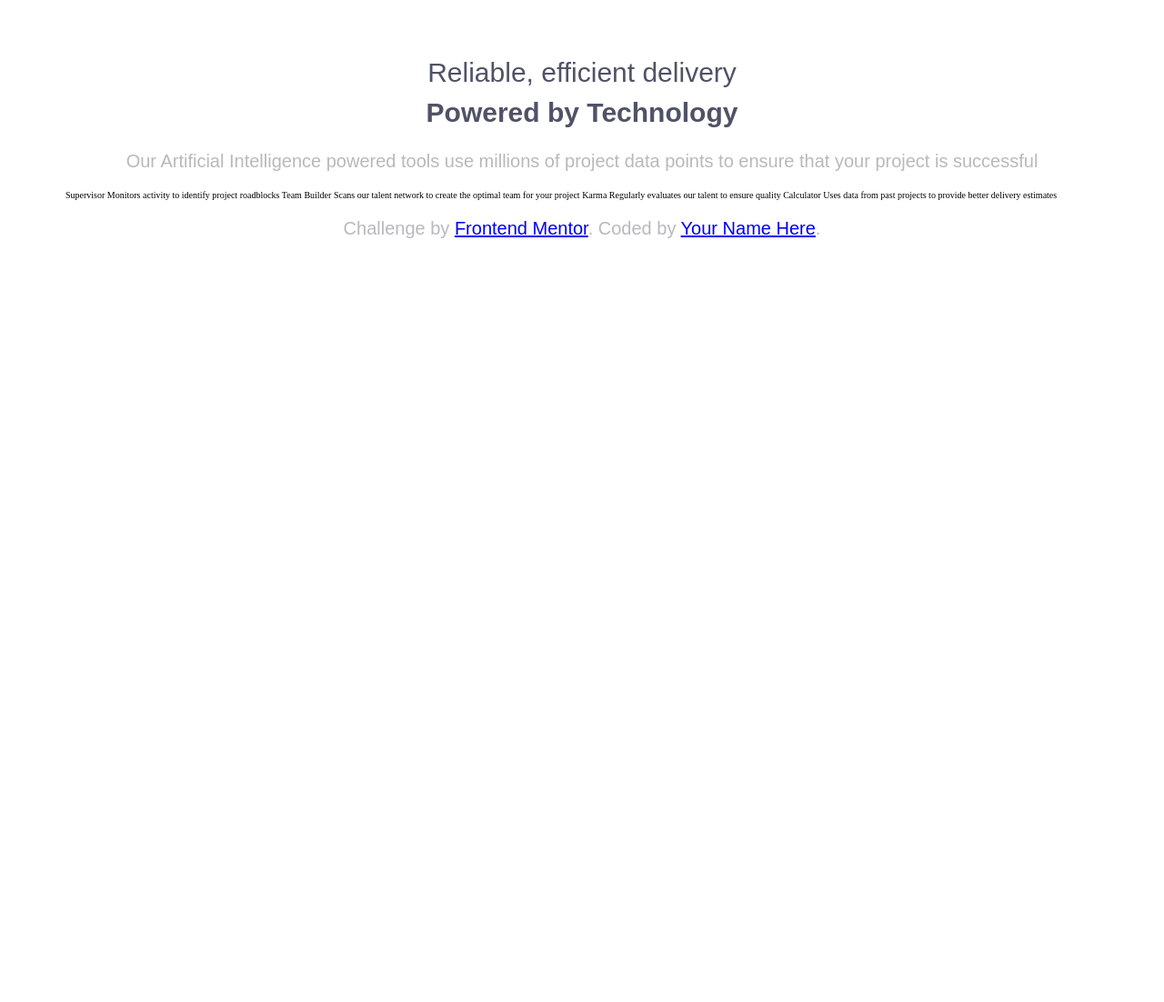
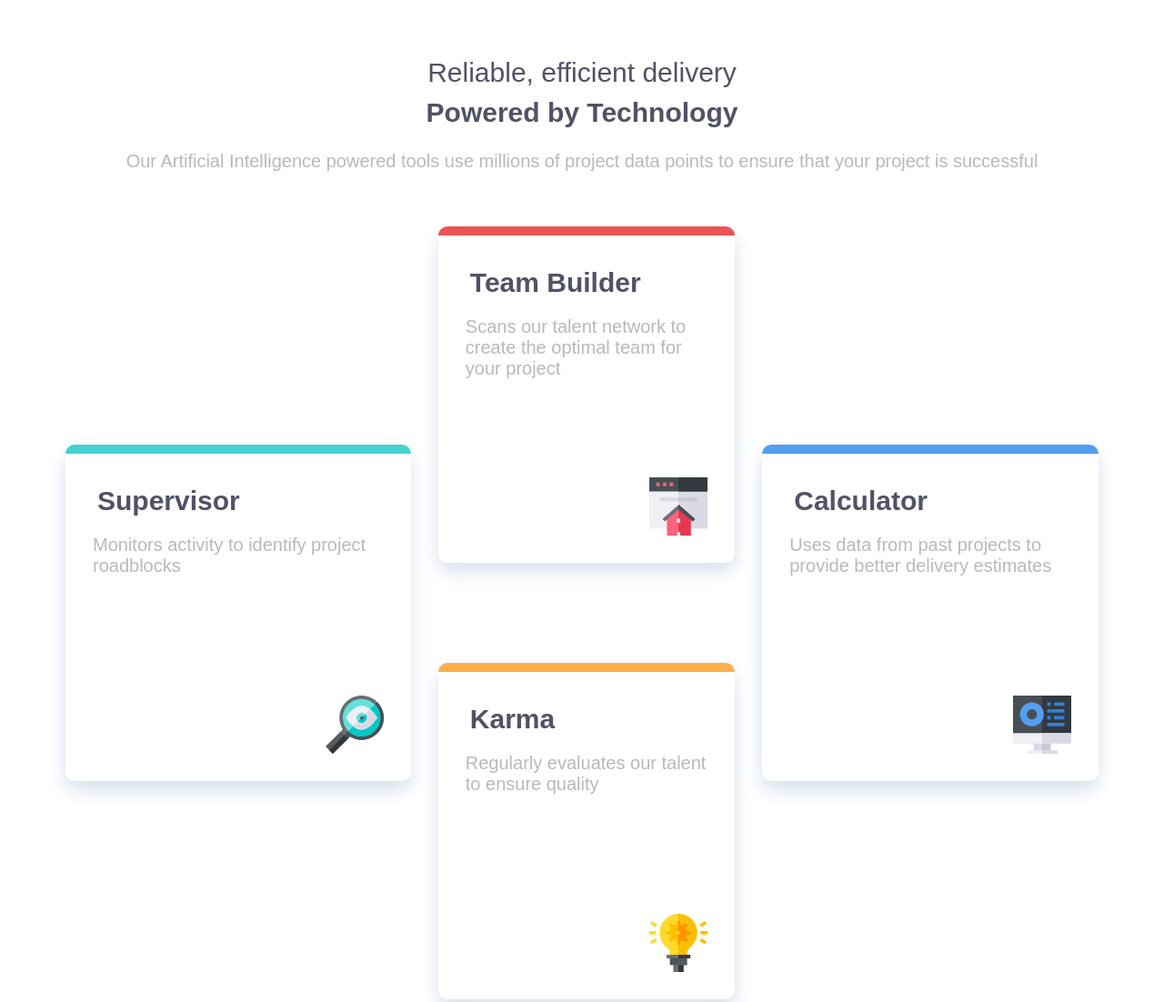
Before and after one commit to MohamedElias/Four-card-feature-section, a plain HTML site: page index.html in a window 1280 px wide. Shown: the top 1102 px of the page at 91% size. Before the commit the page ends 800 px from the top, so only its background shows below. Drawn offline with Linux system fonts and the light colour scheme.

Commit message:
finish the code

```diff
--- a/index.html
+++ b/index.html
@@ -25,26 +25,41 @@
       to ensure that your project is successful
     </p>
   </div>
+  <div class="cards-container">
+    <div class="card">
+      <h1> Supervisor </h1>
+      <p> Monitors activity to identify project roadblocks</p>
+      <img src="./images/icon-supervisor.svg" alt="Supervisor">
 
-  Supervisor
-  Monitors activity to identify project roadblocks
+    </div>
 
-  Team Builder
-  Scans our talent network to create the optimal team for your project
+    <div class="card">
+      <h1> Team Builder </h1>
+      <p>Scans our talent network to create the optimal team for your project</p>
+      <img src="./images/icon-team-builder.svg" alt="team-builder">
+    </div>
 
-  Karma
-  Regularly evaluates our talent to ensure quality
+    <div class="card">
+      <h1> Karma</h1>
+      <p> Regularly evaluates our talent to ensure quality</p>
+      <img src="./images/icon-karma.svg" alt="karma">
 
-  Calculator
-  Uses data from past projects to provide better delivery estimates
+    </div>
+
+    <div class="card">
+      <h1> Calculator</h1>
+      <p> Uses data from past projects to provide better delivery estimates
+      </p>
+      <img src="./images/icon-calculator.svg" alt="calculator">
+    </div>
 
 
-  <footer>
-    <p class="attribution">
-      Challenge by <a href="https://www.frontendmentor.io?ref=challenge" target="_blank">Frontend Mentor</a>.
-      Coded by <a href="#">Your Name Here</a>.
-    </p>
-  </footer>
+
+
+
+
+  </div>
+
 </body>
 
 </html>
--- a/style.css
+++ b/style.css
@@ -27,5 +27,53 @@ p{
    color: #b7b9bc;
    font-family: 'Montserrat', sans-serif;
    font-size: 2.0rem;
+
+}
+.text-container p{
    text-align: center;
 }
+.card{
+   position: relative;
+   height: 30rem;
+   padding: 3rem;
+   margin-block: 4rem;
+   box-shadow: 0px 10px 20px #d7e1ee;
+   border-radius: 10px;
+   -webkit-border-radius: 10px;
+   -moz-border-radius: 10px;
+   -ms-border-radius: 10px;
+   -o-border-radius: 10px;
+}
+.card:first-child{
+   border-top: solid 10px #46d2d1;
+   grid-area: Supervisor;
+}
+.card:nth-child(2){
+   border-top: solid 10px #eb5454;
+   grid-area:TeamBuilder ;
+}
+.card:nth-child(3){
+   border-top: solid 10px #fcae4b;
+   grid-area: Karma;
+}
+.card:nth-child(4){
+   border-top: solid 10px #529ef1;
+   grid-area: Calculator;
+}
+.card img{
+   position: absolute;
+   bottom: 0px;
+   right: 0px;
+   margin: 3rem;
+
+}
+@media (min-width: 1025px) {
+   .cards-container{
+      display: grid;
+      grid-template-areas: 'Supervisor TeamBuilder Calculator'
+      'Supervisor Karma Calculator';
+      align-items: center;
+      gap: 3rem;
+   }
+
+}
```
